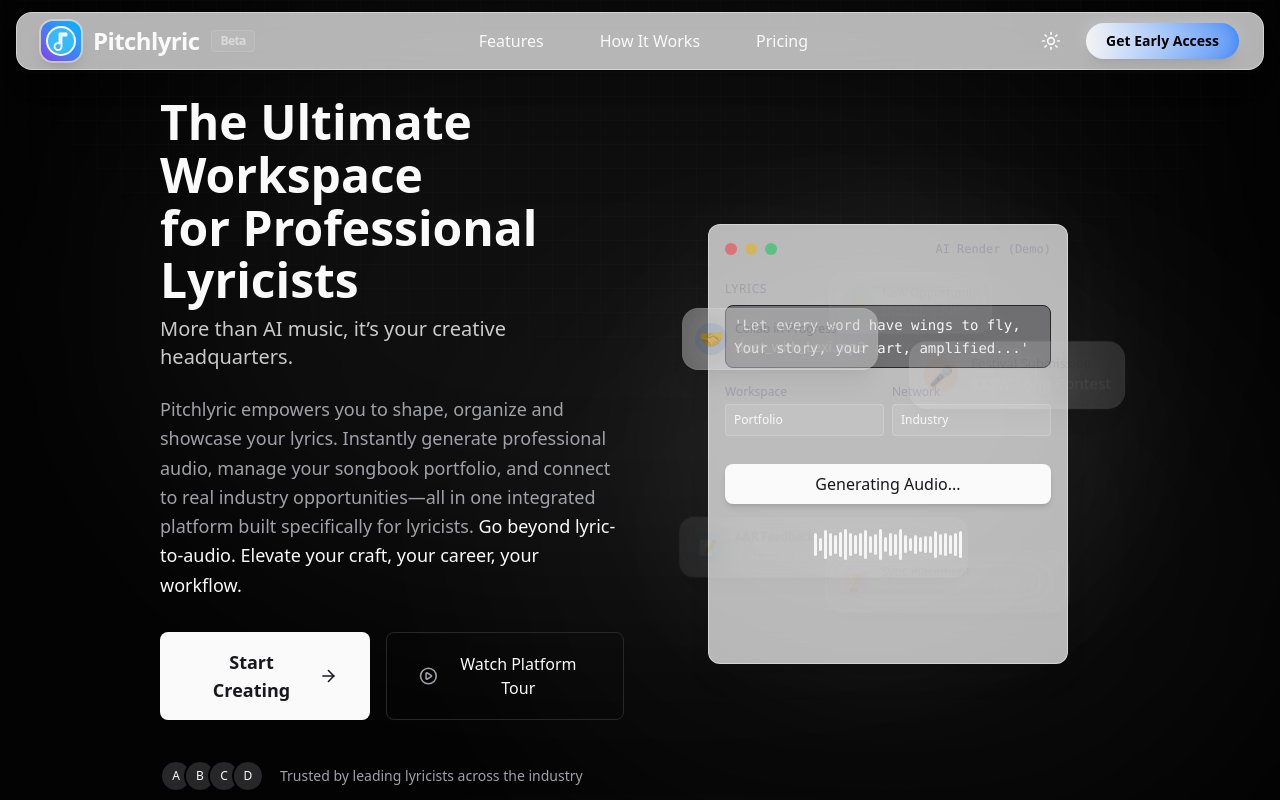
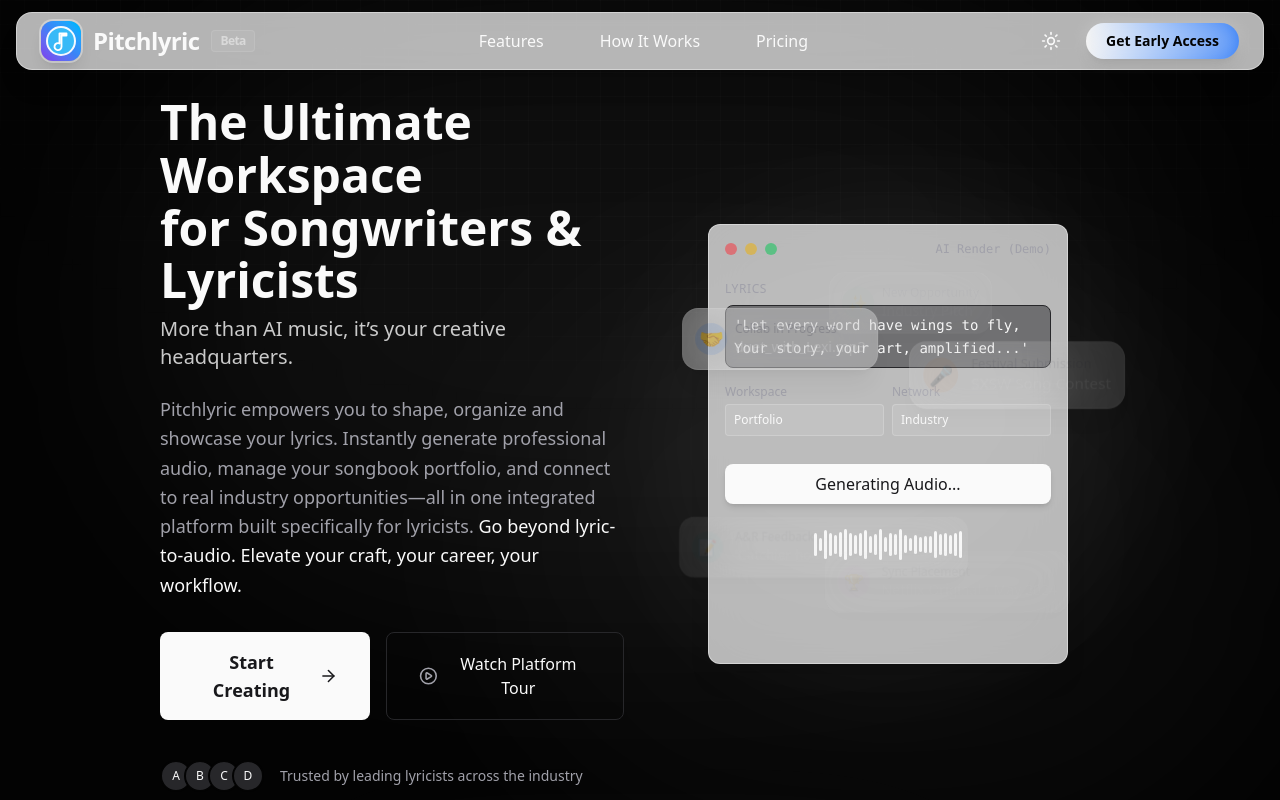
Before and after one commit to maagyei04/pitchlyric_marketing, a Next.js app: page / in a window 1280 px wide. Shown: the top 800 px of the page. Built offline with nearby package versions, Linux system fonts and the light colour scheme.

Commit message:
hero texts changes

```diff
--- a/components/Hero.tsx
+++ b/components/Hero.tsx
@@ -130,7 +130,7 @@
                                 The Ultimate Workspace
                             </span>
                             <span className="flex-1 flex items-start block">
-                                for Professional Lyricists
+                                for Songwriters & Lyricists
                             </span>
                             <span className="block mt-2 text-base lg:text-xl font-normal text-primary/80 flex-1 flex items-start">
                                 More than AI music, it’s your creative headquarters.
```
